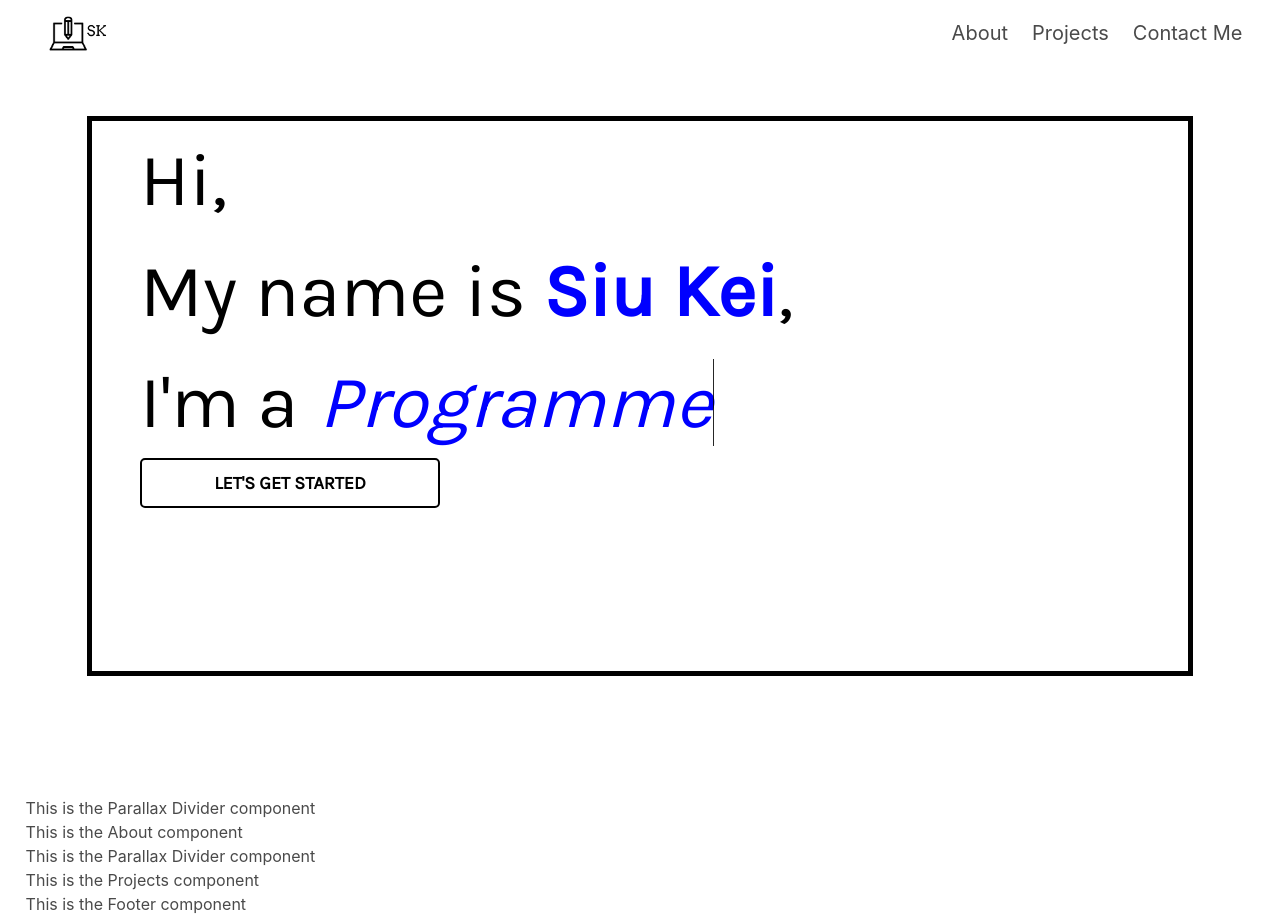
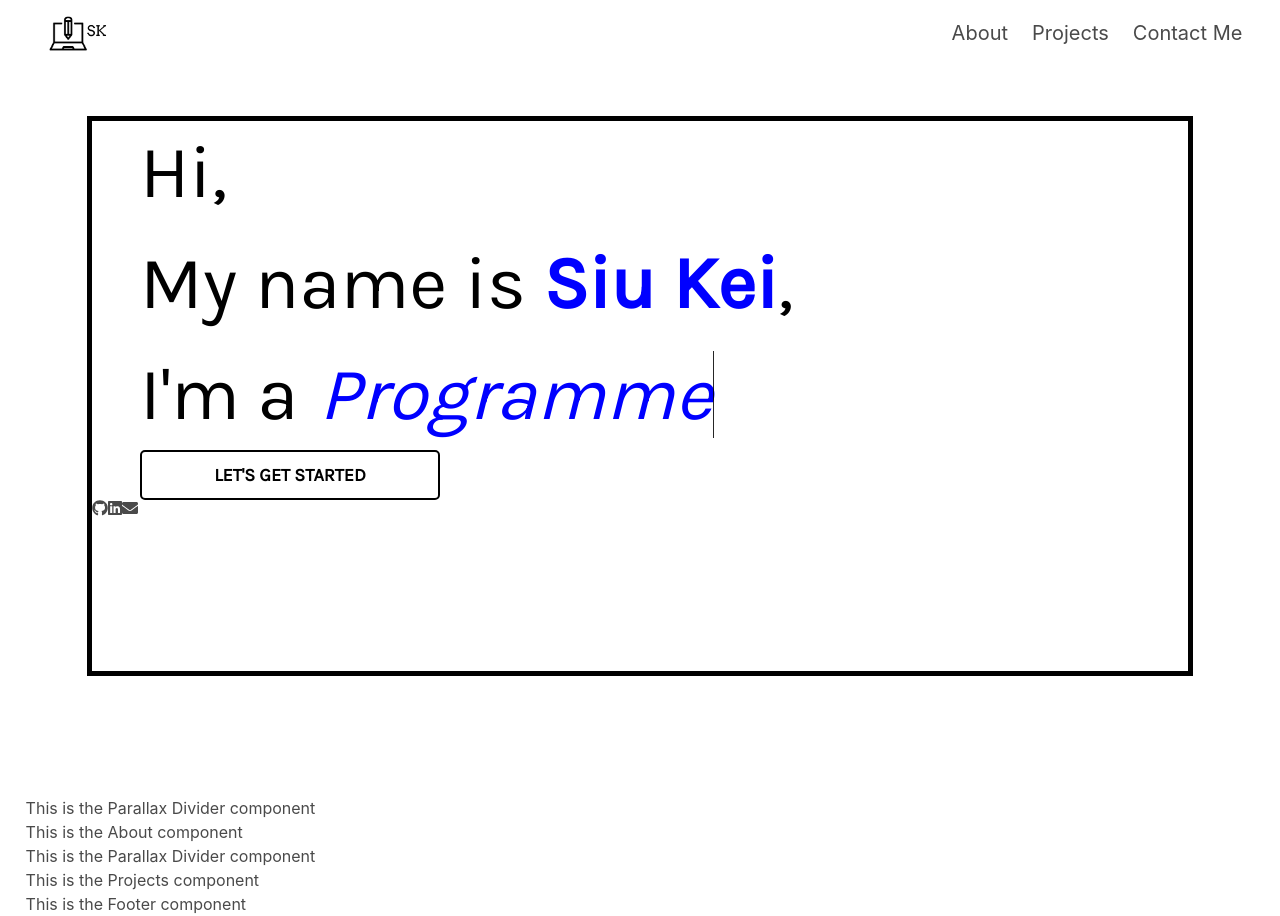
Before and after one commit to tams2429/portfolio_v2_main, a React (Create React App) app in the folder frontend/: page / in a window 1280 px wide. Built offline with nearby package versions, Linux system fonts and the light colour scheme; a web font is replaced by a local one.

Commit message:
Installed font awesome libraries for icons & added them into home page

```diff
--- a/frontend/package.json
+++ b/frontend/package.json
@@ -3,6 +3,11 @@
   "version": "0.1.0",
   "private": true,
   "dependencies": {
+    "@fortawesome/fontawesome-svg-core": "^1.2.31",
+    "@fortawesome/free-brands-svg-icons": "^5.15.0",
+    "@fortawesome/free-regular-svg-icons": "^5.15.0",
+    "@fortawesome/free-solid-svg-icons": "^5.15.0",
+    "@fortawesome/react-fontawesome": "^0.1.11",
     "aos": "^2.3.4",
     "bulma": "^0.9.0",
     "eslint-plugin-react": "^7.21.2",
--- a/frontend/src/sections/Home.js
+++ b/frontend/src/sections/Home.js
@@ -1,4 +1,10 @@
 import React from 'react'
+
+import { FontAwesomeIcon } from '@fortawesome/react-fontawesome'
+import { faGithub, faLinkedin } from '@fortawesome/free-brands-svg-icons'
+import { faEnvelope } from '@fortawesome/free-solid-svg-icons'
+
+
 
 const texts = ['Programmer', 'Coffee Addict', 'Whisky Enthusiast', 'Outside-The-Box Thinker']
   let element = 0
@@ -58,7 +64,9 @@
           </button>
         </div>
         <div className="icon-container">
-
+          <FontAwesomeIcon icon={faGithub} />
+          <FontAwesomeIcon icon={faLinkedin} />
+          <FontAwesomeIcon icon={faEnvelope} />
         </div>
       </div>
     </div>
--- a/frontend/src/styles/main.scss
+++ b/frontend/src/styles/main.scss
@@ -114,6 +114,9 @@
         color: white;
       }
     }
+    .icon-container{
+      display: flex;
+    }
   }
 }
 
```
Also changed, not shown: 1 other file (tests, documents, lock files or other folders).
